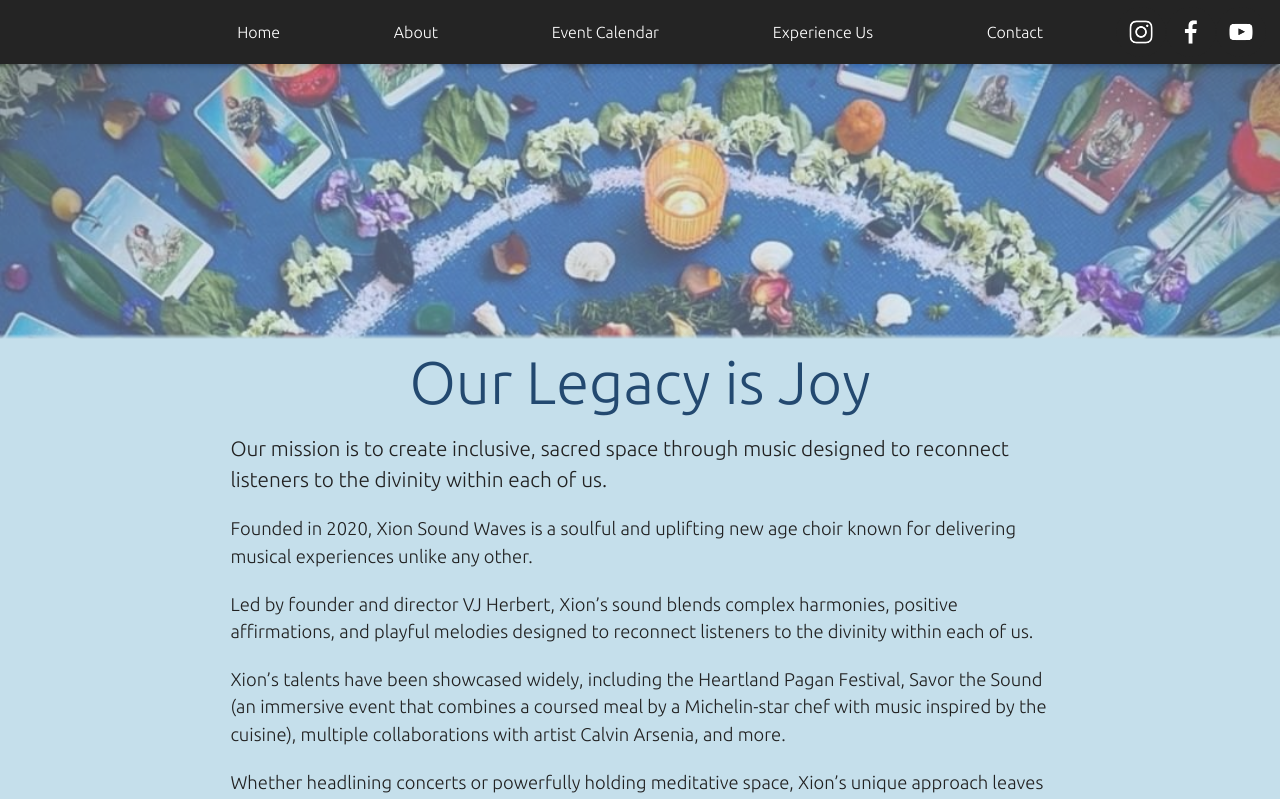
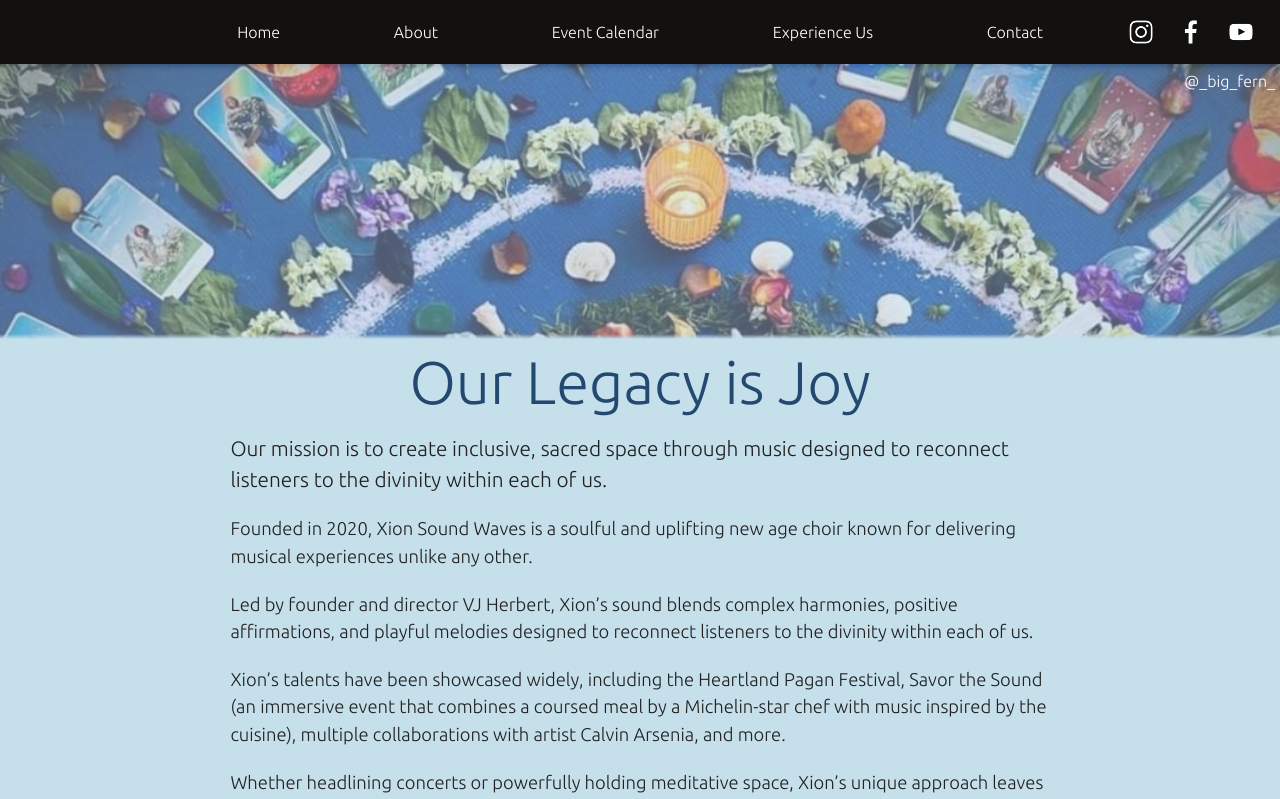
Before and after one commit to huntzinger92/xion-website, a React (Vite) app: page /about in a window 1280 px wide. Shown: the top 799 px of the page. Built offline with nearby package versions, Linux system fonts and the light colour scheme; a web font is replaced by a local one.

Commit message:
credited big fern, darkened nav bar

```diff
--- a/src/components/Home/Slideshow.tsx
+++ b/src/components/Home/Slideshow.tsx
@@ -1,5 +1,6 @@
 import "react-slideshow-image/dist/styles.css";
 import Box from "@mui/material/Box";
+import Typography from "@mui/material/Typography";
 import { Fade as FadeSlideshow } from "react-slideshow-image";
 import xionLogoBackgroundWider1 from "./xionLogoBackgroundWider1.jpg";
 import xionLogoExtended from "./xionLogoExtended.jpg";
@@ -8,12 +9,6 @@ import * as styles from "./Home.styles";
 import { ImageLoader } from "../ImageLoader/ImageLoader";
 import "./Slideshow.css";
 import { useMediaQuery, useTheme } from "@mui/material";
-
-// figure out image sizing issue
-// add big fern credit
-// remove unused files
-// merge
-// let choir know, promote on socials
 
 export const Slideshow = () => {
   const theme = useTheme();
@@ -24,7 +19,7 @@ export const Slideshow = () => {
   const imageYTranslate = isAboveMediumScreen ? "-8%" : "-17%";
   return (
     <Box sx={styles.slideshowContainer} className="slideshowContainer">
-      <FadeSlideshow autoplay arrows={false} duration={13000}>
+      <FadeSlideshow autoplay arrows={false} duration={15000}>
         {homepageImages.map((homepageImage) => (
           <div key={homepageImage}>
             <ImageLoader
@@ -34,6 +29,25 @@ export const Slideshow = () => {
               }}
               src={homepageImage}
             />
+            {homepageImage === xionSilhouette && (
+              <Typography
+                sx={{
+                  position: "absolute",
+                  top: "5px",
+                  right: "5px",
+                  fontSize: "16px",
+                  color: "white",
+                  borderBottom: "1px solid transparent",
+                  transition: "all .4s ease-in",
+                  ":hover": {
+                    cursor: "pointer",
+                    borderBottom: "1px solid white",
+                  },
+                }}
+              >
+                @_big_fern_
+              </Typography>
+            )}
           </div>
         ))}
       </FadeSlideshow>
--- a/src/components/NavBar/NavBar.styles.ts
+++ b/src/components/NavBar/NavBar.styles.ts
@@ -1,9 +1,11 @@
 import { SxProps } from "@mui/material";
 import {
   contrastingTextColor,
-  darkBackgroundColor,
+  // darkBackgroundColor,
   defaultTextColor,
 } from "../../constants/globalStyles";
+
+const darkBackgroundColor = "#121110";
 
 export const mediumNavBarButtonsContainer = {
   display: { xs: "none", md: "flex" },
--- a/src/components/PageBanner/PageBanner.tsx
+++ b/src/components/PageBanner/PageBanner.tsx
@@ -1,5 +1,7 @@
 import { useMediaQuery, useTheme } from "@mui/material";
 import Box from "@mui/material/Box";
+import Link from "@mui/material/Link";
+import Typography from "@mui/material/Typography";
 import * as styles from "./PageBanner.styles";
 import { ImageLoader } from "../ImageLoader/ImageLoader";
 import "./PageBanner.css";
@@ -31,6 +33,25 @@ export const PageBanner = ({
           display: aboveSmallScreen ? "block" : "none", // hide banner image on mobile
         }}
       />
+      <Link href="https://www.instagram.com/_big_fern_/" target="_blank">
+        <Typography
+          sx={{
+            position: "absolute",
+            top: "5px",
+            right: "5px",
+            fontSize: "16px",
+            color: "white",
+            borderBottom: "1px solid transparent",
+            transition: "all .4s ease-in",
+            ":hover": {
+              cursor: "pointer",
+              borderBottom: "1px solid white",
+            },
+          }}
+        >
+          @_big_fern_
+        </Typography>
+      </Link>
     </Box>
   );
 };
--- a/src/constants/globalStyles.ts
+++ b/src/constants/globalStyles.ts
@@ -28,7 +28,7 @@ export const theme = createTheme({
     MuiAppBar: {
       styleOverrides: {
         root: {
-          backgroundColor: darkBackgroundColor,
+          backgroundColor: "#121110",
           color: contrastingTextColor,
           // enabled outlined textfield border
           "&:hover:not($disabled):not($focused):not($error) $notchedOutline":
```
